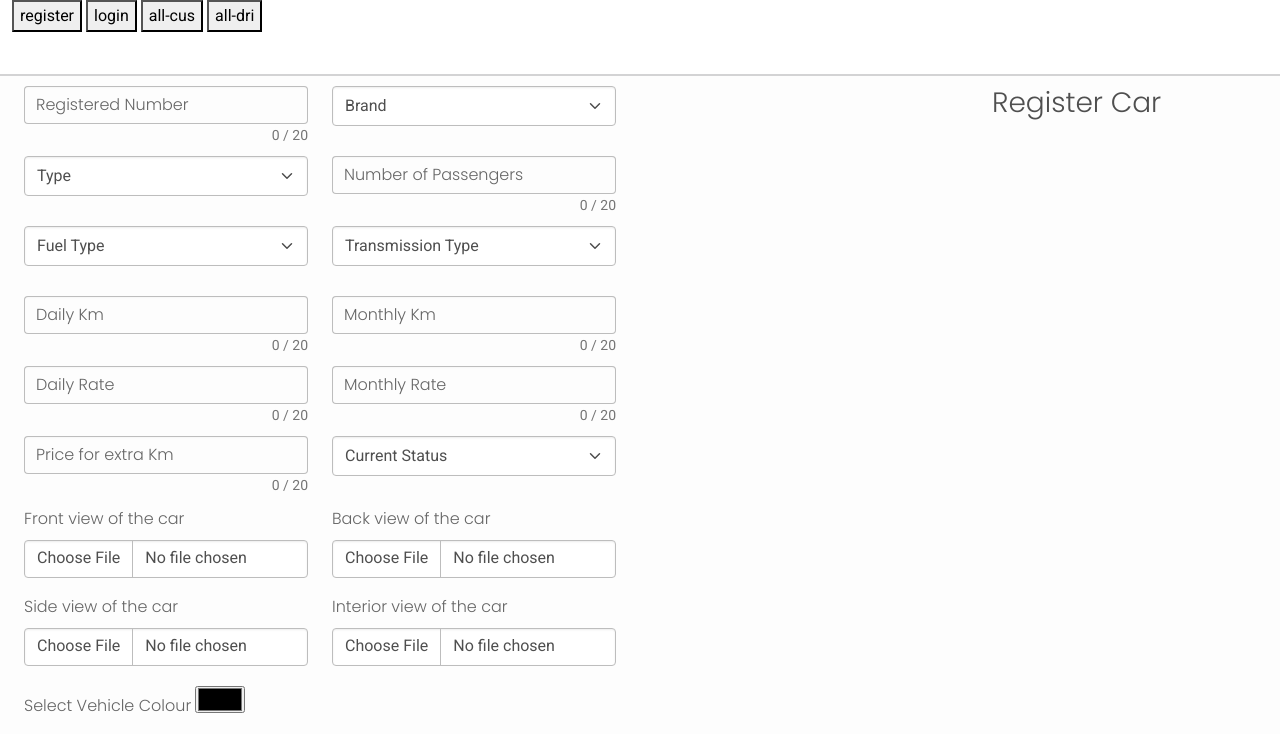
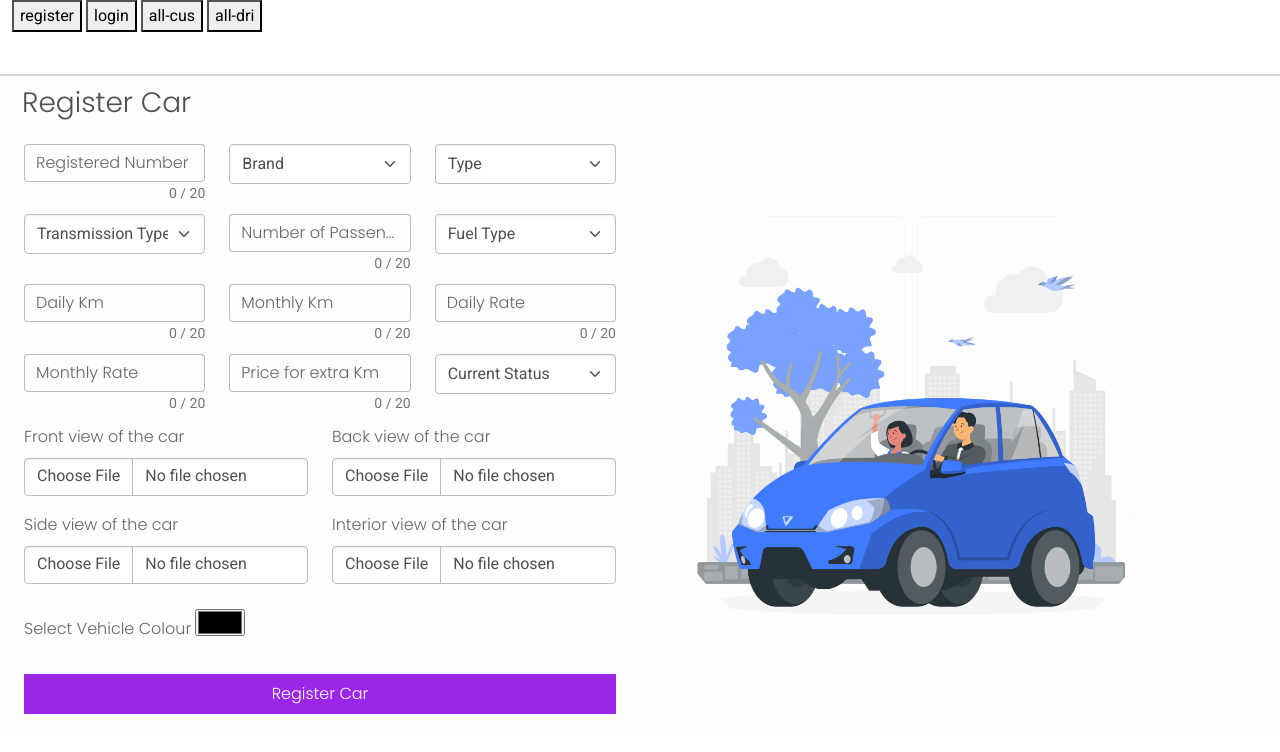
Before and after one commit to DinuthDheeraka/spring-car-rental-system, a plain HTML site: page SPRING-CAR-RENTAL-FRONT-END/car-rental-spa/index.html in a window 1280 px wide. Drawn offline with nearby package versions, Linux system fonts and the light colour scheme; a web font is replaced by a local one.

Commit message:
updated car-register form

```diff
--- a/SPRING-CAR-RENTAL-FRONT-END/car-rental-spa/assets/styles/css/register-car-form.css
+++ b/SPRING-CAR-RENTAL-FRONT-END/car-rental-spa/assets/styles/css/register-car-form.css
@@ -10,7 +10,7 @@ h3{
     position: absolute;
     margin: auto;
     left: 0;
-    top: 0;
+    bottom: 40px;
 }
 
 label{
@@ -22,13 +22,13 @@ label{
     width: 300px;
     position: absolute;
     margin: auto;
-    right: 0;
+    left: 10px;
     top: 10px;
 }
 
 #register-car-btn{
-    /*margin-top: 40px;*/
-    width: 110%;
+    margin-top: 40px;
+    width: 100%;
     height: 40px;
     background-color: #9c26e7;
     border: transparent;
@@ -48,17 +48,17 @@ label{
     margin-top: 10px;
 }
 
-/*#customer-reg-image{*/
-/*    !*border: 1px solid red;*!*/
-/*    width: 535px;*/
-/*    height: 500px;*/
-/*    position: absolute;*/
-/*    right: 100px;*/
-/*    top: 40px;*/
-/*    bottom: 0;*/
-/*    margin: auto;*/
-/*    !*border-radius: 100%;*!*/
-/*    background-position: center;*/
-/*    background-size: cover;*/
-/*    background-image: url("../../images/Fill out-amico (1).png");*/
-/*}*/
+#car-register-image{
+    /*border: 1px solid red;*/
+    width: 535px;
+    height: 500px;
+    position: absolute;
+    right: 100px;
+    top: 40px;
+    bottom: 0;
+    margin: auto;
+    border-radius: 100%;
+    background-position: center;
+    background-size: cover;
+    background-image: url("../../images/Car driving-rafiki.png");
+}
--- a/SPRING-CAR-RENTAL-FRONT-END/car-rental-spa/index.html
+++ b/SPRING-CAR-RENTAL-FRONT-END/car-rental-spa/index.html
@@ -732,14 +732,14 @@
             <section class="container" id="register-car-topic"><h3>Register Car</h3></section>
             <section class="container" id="car-details-section">
                 <section class="container-fluid flex-container">
-<!--                    <section class="row">-->
-<!--                        <section class="col-6">-->
-<!--                            <h3>Register Car</h3>-->
-<!--                        </section>-->
-<!--                    </section>-->
+                    <!--                    <section class="row">-->
+                    <!--                        <section class="col-6">-->
+                    <!--                            <h3>Register Car</h3>-->
+                    <!--                        </section>-->
+                    <!--                    </section>-->
 
                     <section class="row">
-                        <section class="col-6">
+                        <section class="col-4">
                             <div class="form-outline">
                                 <input class="form-control" data-mdb-showcounter="true" id="r1" maxlength="20"
                                        type="text"/>
@@ -747,9 +747,17 @@
                                 <div class="form-helper"></div>
                             </div>
                         </section>
-                        <section class="col-6">
+                        <section class="col-4">
                             <select aria-label="Default select example" class="form-select">
                                 <option selected>Brand</option>
+                                <option value="1">One</option>
+                                <option value="2">Two</option>
+                                <option value="3">Three</option>
+                            </select>
+                        </section>
+                        <section class="col-4">
+                            <select aria-label="Default select example" class="form-select">
+                                <option selected>Type</option>
                                 <option value="1">One</option>
                                 <option value="2">Two</option>
                                 <option value="3">Three</option>
@@ -759,15 +767,15 @@
 
 
                     <section class="row">
-                        <section class="col-6">
+                        <section class="col-4">
                             <select aria-label="Default select example" class="form-select">
-                                <option selected>Type</option>
+                                <option selected>Transmission Type</option>
                                 <option value="1">One</option>
                                 <option value="2">Two</option>
                                 <option value="3">Three</option>
                             </select>
                         </section>
-                        <section class="col-6">
+                        <section class="col-4">
                             <div class="form-outline">
                                 <input class="form-control" data-mdb-showcounter="true" id="r1" maxlength="20"
                                        type="text"/>
@@ -775,11 +783,7 @@
                                 <div class="form-helper"></div>
                             </div>
                         </section>
-                    </section>
-
-
-                    <section class="row">
-                        <section class="col-6">
+                        <section class="col-4">
                             <select aria-label="Default select example" class="form-select">
                                 <option selected>Fuel Type</option>
                                 <option value="1">One</option>
@@ -787,19 +791,10 @@
                                 <option value="3">Three</option>
                             </select>
                         </section>
-                        <section class="col-6">
-                            <select aria-label="Default select example" class="form-select">
-                                <option selected>Transmission Type</option>
-                                <option value="1">One</option>
-                                <option value="2">Two</option>
-                                <option value="3">Three</option>
-                            </select>
-                        </section>
                     </section>
 
-
                     <section class="row">
-                        <section class="col-6">
+                        <section class="col-4">
                             <div class="form-outline">
                                 <input class="form-control" data-mdb-showcounter="true" id="r1" maxlength="20"
                                        type="text"/>
@@ -807,7 +802,7 @@
                                 <div class="form-helper"></div>
                             </div>
                         </section>
-                        <section class="col-6">
+                        <section class="col-4">
                             <div class="form-outline">
                                 <input class="form-control" data-mdb-showcounter="true" id="r1" maxlength="20"
                                        type="text"/>
@@ -815,10 +810,7 @@
                                 <div class="form-helper"></div>
                             </div>
                         </section>
-                    </section>
-
-                    <section class="row">
-                        <section class="col-6">
+                        <section class="col-4">
                             <div class="form-outline">
                                 <input class="form-control" data-mdb-showcounter="true" id="r1" maxlength="20"
                                        type="text"/>
@@ -826,7 +818,10 @@
                                 <div class="form-helper"></div>
                             </div>
                         </section>
-                        <section class="col-6">
+                    </section>
+
+                    <section class="row">
+                        <section class="col-4">
                             <div class="form-outline">
                                 <input class="form-control" data-mdb-showcounter="true" id="r1" maxlength="20"
                                        type="text"/>
@@ -834,12 +829,7 @@
                                 <div class="form-helper"></div>
                             </div>
                         </section>
-                    </section>
-
-
-
-                    <section class="row">
-                        <section class="col-6">
+                        <section class="col-4">
                             <div class="form-outline">
                                 <input class="form-control" data-mdb-showcounter="true" id="r1" maxlength="20"
                                        type="text"/>
@@ -847,7 +837,7 @@
                                 <div class="form-helper"></div>
                             </div>
                         </section>
-                        <section class="col-6">
+                        <section class="col-4">
                             <select aria-label="Default select example" class="form-select">
                                 <option selected>Current Status</option>
                                 <option value="1">One</option>
@@ -856,8 +846,6 @@
                             </select>
                         </section>
                     </section>
-
-
 
                     <section class="row">
                         <section class="col-6">
@@ -873,11 +861,13 @@
 
                     <section class="row">
                         <section class="col-6">
-                            <label class="form-label" style="margin-top: 18px" for="customFile1">Side view of the car</label>
+                            <label class="form-label" for="customFile1" style="margin-top: 18px">Side view of the
+                                car</label>
                             <input class="form-control" id="customFile1" type="file"/>
                         </section>
                         <section class="col-6">
-                            <label class="form-label" style="margin-top: 18px" for="customFile1">Interior view of the car</label>
+                            <label class="form-label" for="customFile1" style="margin-top: 18px">Interior view of the
+                                car</label>
                             <input class="form-control" id="customFile1" type="file"/>
                         </section>
                     </section>
@@ -887,19 +877,21 @@
                         <section class="col-6">
                             <div class="form-outline">
                                 <label class="form-label" for="form16">Select Vehicle Colour</label>
-                                <input  id="r1" style="margin-top: 40px" type="color"/>
+                                <input id="r1" style="margin-top: 45px" type="color"/>
                                 <div class="form-helper"></div>
                             </div>
                         </section>
                     </section>
 
-<!--                    <section class="row">-->
-<!--                        <section class="col-12">-->
-<!--                            <button id="register-car-btn">Create Account</button>-->
-<!--                        </section>-->
-<!--                    </section>-->
+                    <section class="row">
+                        <section class="col-12">
+                            <button id="register-car-btn">Register Car</button>
+                        </section>
+                    </section>
+
                 </section>
             </section>
+            <section id="car-register-image"></section>
         </section>
 
 
```
